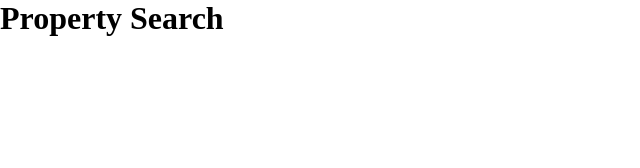
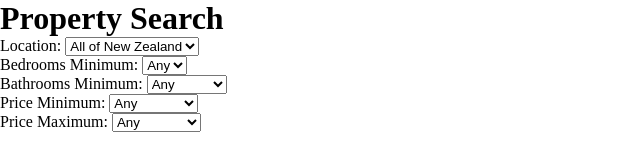
Before and after one commit to yazzamuffiny/Filtering-App, a plain HTML site: page index.html in a window 1280 px wide. Shown: the whole page, without its empty margins (0-640 px from the left). Drawn offline with nearby package versions, Linux system fonts and the light colour scheme.

Commit message:
html sorted

```diff
--- a/index.html
+++ b/index.html
@@ -15,24 +15,96 @@
         <h1>Property Search</h1>
     </header>
 
-    <!-- filters -->
+    <!-- filter container-->
     <div class="filter-container">
 
         <!-- location -->
-        <div class="filter"></div>
+        <div class="filter">
+            <label for="location">Location:</label>
+            <select name="location" id="location" class="full-width-select">
+                <option value="">All of New Zealand</option>
+                <option value="Northland">Northland</option>
+                <option value="Auckland">Auckland</option>
+                <option value="Waikato">Waikato</option>
+                <option value="Bay of Plenty">Bay of Plenty</option>
+                <option value="Gisborne">Gisborne</option>
+                <option value="Hawkes Bay">Hawkes Bay</option>
+                <option value=""></option>
+                <option value=""></option>
+                <option value=""></option>
+                <option value=""></option>
+                <option value=""></option>
+                <option value=""></option>
+                <option value=""></option>
+                <option value=""></option>
+                <option value=""></option>
+            </select>
+        </div>
 
         <!-- bedrooms -->
-        <div class="filter"></div>
+        <div class="filter">
+            <label for="bedrooms">Bedrooms Minimum:</label>
+            <select name="bedrooms" id="bedrooms" class="full-width-select">
+                <option value="">Any</option>
+                <option value="1">1+</option>
+                <option value="2">2+</option>
+                <option value="3">3+</option>
+                <option value="4">4+</option>
+                <option value="5">5+</option>
+                <option value="6">6+</option>
+            </select>
+        </div>
 
         <!-- bathrooms -->
-        <div class="filter"></div>
+        <div class="filter">
+            <label for="bathrooms">Bathrooms Minimum:</label>
+            <select name="bathrooms" id="bathrooms" class="full-width-select">
+                <option value="">Any</option>
+                <option value="1">1+</option>
+                <option value="2">2+</option>
+                <option value="3">3+</option>
+                <option value="4">4 or more</option>
+            </select>
+        </div>
 
         <!-- price min -->
-        <div class="filter"></div>
+        <div class="filter">
+            <label for="priceMin">Price Minimum:</label>
+            <select name="priceMin" id="priceMin" class="full-width-select">
+                <option value="">Any</option>
+                <option value="100000">$100,000</option>
+                <option value="200000">$200,000</option>
+                <option value="300000">$300,000</option>
+                <option value="400000">$400,000</option>
+                <option value="500000">$500,000</option>
+                <option value="600000">$600,000</option>
+                <option value="700000">$700,000</option>
+                <option value="800000">$800,000</option>
+                <option value="900000">$900,000</option>
+                <option value="1000000">$1,000,000</option>
+            </select>
+        </div>
 
         <!-- price max -->
-        <div class="filter"></div>
+        <div class="filter">
+            <label for="priceMax">Price Maximum:</label>
+            <select name="priceMax" id="priceMax" class="full-width-select">
+                <option value="">Any</option>
+                <option value="100000">$100,000</option>
+                <option value="200000">$200,000</option>
+                <option value="300000">$300,000</option>
+                <option value="400000">$400,000</option>
+                <option value="500000">$500,000</option>
+                <option value="600000">$600,000</option>
+                <option value="700000">$700,000</option>
+                <option value="800000">$800,000</option>
+                <option value="900000">$900,000</option>
+                <option value="1000000">$1,000,000</option>
+            </select>
+        </div>
     </div>
+    <!-- end filter container -->
+
 
     <!-- results grid div -->
     <div class="results" id="results"></div>
```
